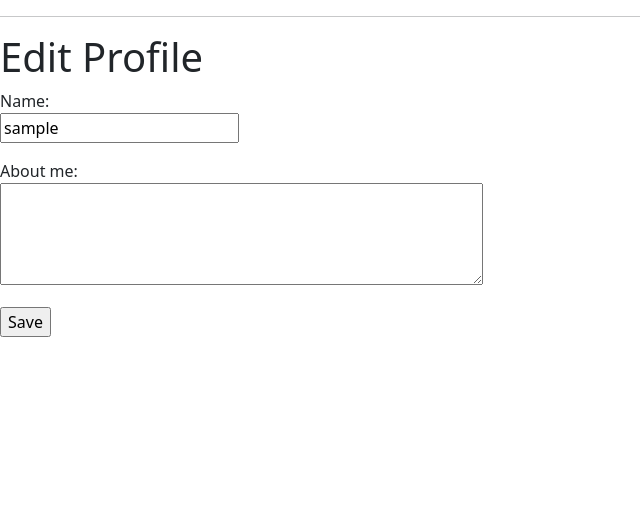
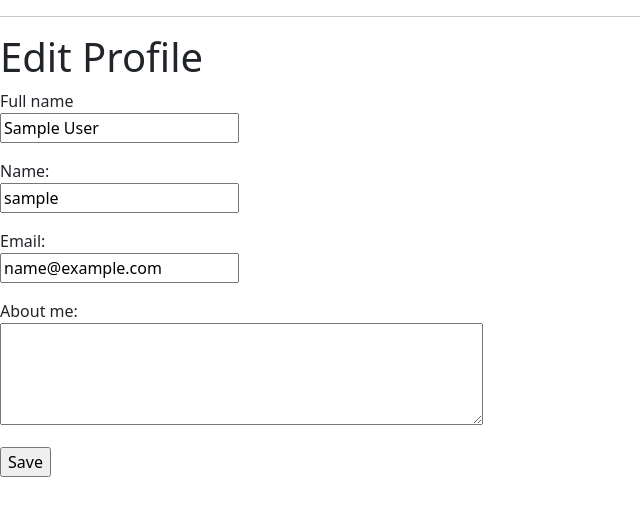
Before and after one commit to kinfi4/FLASK__Blog, a Flask app: page /edit_profile in a window 1280 px wide. Shown: the part 60-576 px from the top of the page, without its empty margins (0-640 px from the left). Run offline with Flask 2, Linux system fonts and the light colour scheme; the visitor is signed in with stand-in values (Sample User, id 1); data comes from the database, SQL or seed files in the repository.

Commit message:
full name added to registration and edition form, and to the model

```diff
--- a/app/forms.py
+++ b/app/forms.py
@@ -3,7 +3,6 @@ from wtforms.validators import DataRequired, Email, EqualTo, ValidationError, Le
 from wtforms import StringField, PasswordField, BooleanField, SubmitField, TextField, TextAreaField
 
 from app.models import User
-from app.constants import MAX_POST_LENGTH
 
 
 class LoginForm(FlaskForm):
@@ -15,8 +14,10 @@ class LoginForm(FlaskForm):
 
 
 class RegistrationForm(FlaskForm):
-    username = StringField('Username', validators=[DataRequired(), Length(min=2, max=20)])
+    full_name = StringField('Full name', validators=[DataRequired(), Length(min=2, max=40)])
+    username = StringField('Username', validators=[DataRequired(), Length(min=4, max=20)])
     email = StringField('Email', validators=[DataRequired(), Email()])
+
     password = PasswordField('Password', validators=[DataRequired()])
     password2 = PasswordField('Confirm password', validators=[DataRequired(), EqualTo('password')])
     submit = SubmitField('Register')
@@ -31,13 +32,17 @@ class RegistrationForm(FlaskForm):
 
 
 class EditProfileForm(FlaskForm):
+    full_name = StringField('Full name', validators=[DataRequired(), Length(min=2, max=40)])
     name = StringField(label='Name: ', validators=[Length(min=2, max=20)])
+    email = StringField(label='Email: ', validators=[Email()])
+
     about_me = TextAreaField(label='About me:', validators=[Length(min=0, max=200)])
     submit = SubmitField('Save')
 
-    def __init__(self, original_name, *args, **kwargs):
+    def __init__(self, original_name, original_email, *args, **kwargs):
         super(EditProfileForm, self).__init__(*args, **kwargs)
         self.original_name = original_name
+        self.original_email = original_email
 
     def validate_name(self, username):
         if username.data != self.original_name:
@@ -45,6 +50,12 @@ class EditProfileForm(FlaskForm):
             if user:
                 raise ValidationError('Please use a different username')
 
+    def validate_email(self, email):
+        if email.data != self.original_email:
+            user = User.query.filter_by(username=self.email.data).first()
+            if user:
+                raise ValidationError('Please use a different email')
+
 
 class CreatePostForm(FlaskForm):
     body = TextAreaField(label='Post: ')
--- a/app/models.py
+++ b/app/models.py
@@ -1,10 +1,11 @@
 from hashlib import md5
 from datetime import datetime, timedelta
 from werkzeug.security import generate_password_hash, check_password_hash
+from flask import url_for
 from flask_login import UserMixin
 from app import db, login
 
-from app.constants import months
+from config import MEDIA_FOLDER
 from app.utils.get_passed_time import get_time_passed
 
 
@@ -44,8 +45,7 @@ class User(UserMixin, db.Model):
         return check_password_hash(self.password_hash, password)
 
     def get_avatar(self, size):
-        digest = md5(self.email.lower().encode('utf-8')).hexdigest()
-        return f'https://www.gravatar.com/avatar/{digest}?d=identicon&s={size}'
+        return url_for('static', filename='media/users_avatars/' + self.image_file)
 
     def follow(self, user):
         if not self.is_following(user):
--- a/app/templates/forms/edit-profile.html
+++ b/app/templates/forms/edit-profile.html
@@ -4,12 +4,31 @@
     <h1>Edit Profile</h1>
     <form action="{{ url_for('edit_profile') }}" method="POST">
         {{ form.hidden_tag() }}
+        <p>
+            {{ form.full_name.label }}<br>
+            {{ form.full_name }}<br>
+
+            {% for error in form.full_name.errors %}
+                <span style="color: red;">[{{ error }}]</span>
+            {% endfor %}
+
+        </p>
 
         <p>
             {{ form.name.label }}<br>
-            {{ form.name(cols=50, rows=4) }}<br>
+            {{ form.name }}<br>
 
             {% for error in form.name.errors %}
+                <span style="color: red;">[{{ error }}]</span>
+            {% endfor %}
+
+        </p>
+
+        <p>
+            {{ form.email.label }}<br>
+            {{ form.email }}<br>
+
+            {% for error in form.email.errors %}
                 <span style="color: red;">[{{ error }}]</span>
             {% endfor %}
 
--- a/app/templates/user.html
+++ b/app/templates/user.html
@@ -12,7 +12,7 @@
 
     <img src="{{ user.get_avatar(128) }}" alt="user_avatar">
 
-    <h1>User: {{ user.username }}</h1>
+    <h1>{{ user.full_name }} @{{ user.username }}</h1>
 
     {% if user.about_me %}
         <p>{{ user.about_me }}</p>
--- a/app/views/login_register_views.py
+++ b/app/views/login_register_views.py
@@ -47,7 +47,7 @@ def register():
 
     form = RegistrationForm()
     if form.validate_on_submit():
-        user = User(username=form.username.data, email=form.email.data)
+        user = User(username=form.username.data, email=form.email.data, full_name=form.full_name.data)
         user.set_password_hash(form.password.data)
 
         db.session.add(user)
--- a/app/views/user_page_views.py
+++ b/app/views/user_page_views.py
@@ -27,10 +27,13 @@ def user_page(username):
 @app.route('/edit_profile', methods=['GET', 'POST'])
 @login_required
 def edit_profile():
-    form = EditProfileForm(current_user.username)
+    form = EditProfileForm(current_user.username, current_user.email)
     if form.validate_on_submit():
         current_user.username = form.name.data
         current_user.about_me = form.about_me.data
+        current_user.email = form.email.data
+        current_user.full_name = form.full_name.data
+
         db.session.commit()
 
         flash('Your changes have been saved.', category='info')
@@ -38,6 +41,8 @@ def edit_profile():
     elif request.method == 'GET':
         form.name.data = current_user.username
         form.about_me.data = current_user.about_me
+        form.full_name.data = current_user.full_name
+        form.email.data = current_user.email
         return render_template('forms/edit-profile.html', form=form)
     else:
         flash('This username is engaged', category='error')
--- a/config.py
+++ b/config.py
@@ -1,6 +1,8 @@
 import os
 
 basedir = os.path.abspath(os.path.dirname(__file__))
+
+MEDIA_FOLDER = '/home/kini4/python/MicroBlog/app/media'
 
 
 class Config:
```
Also changed, not shown: app/static/media/users_avatars/default.jpg (added).
